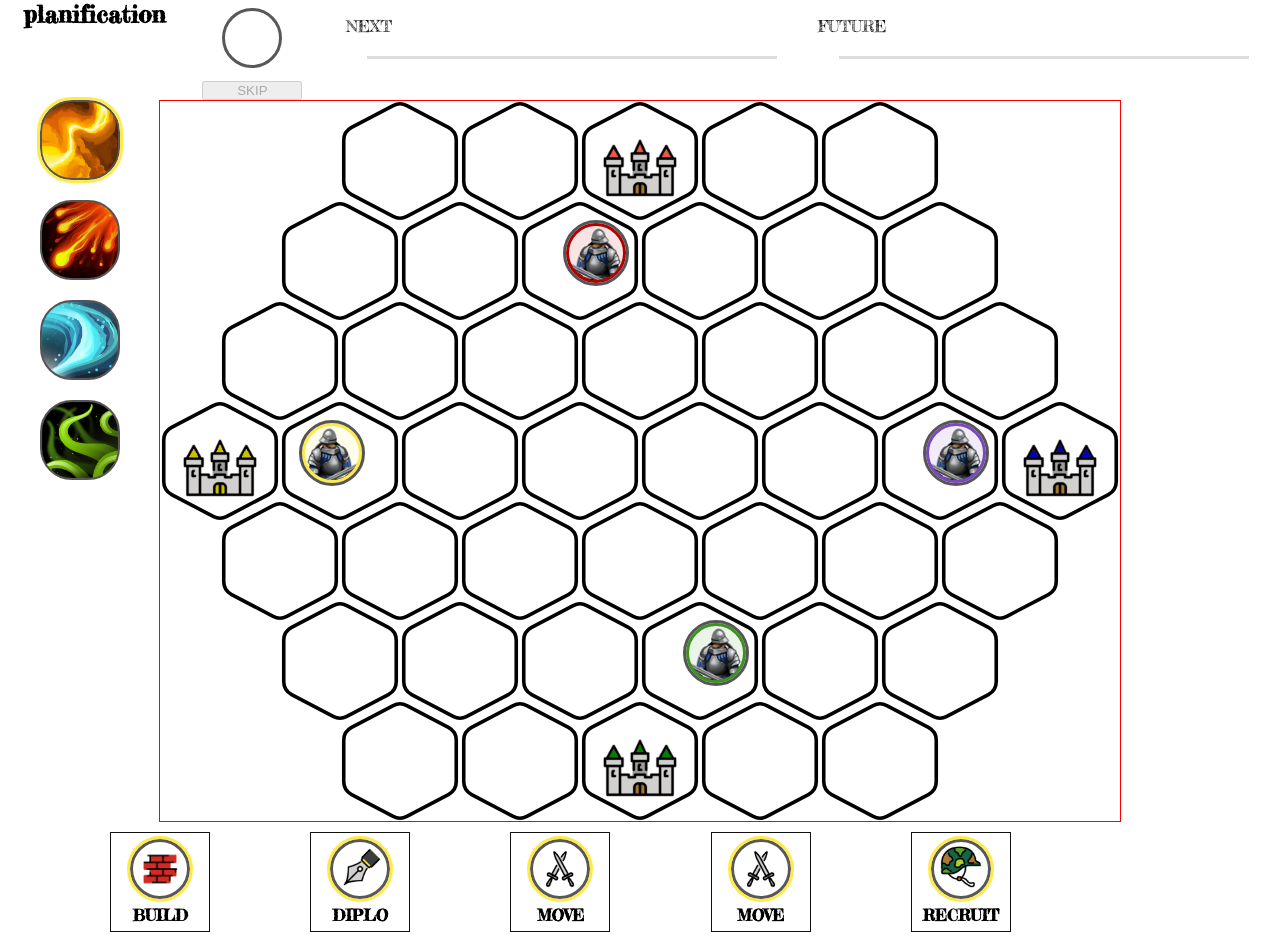
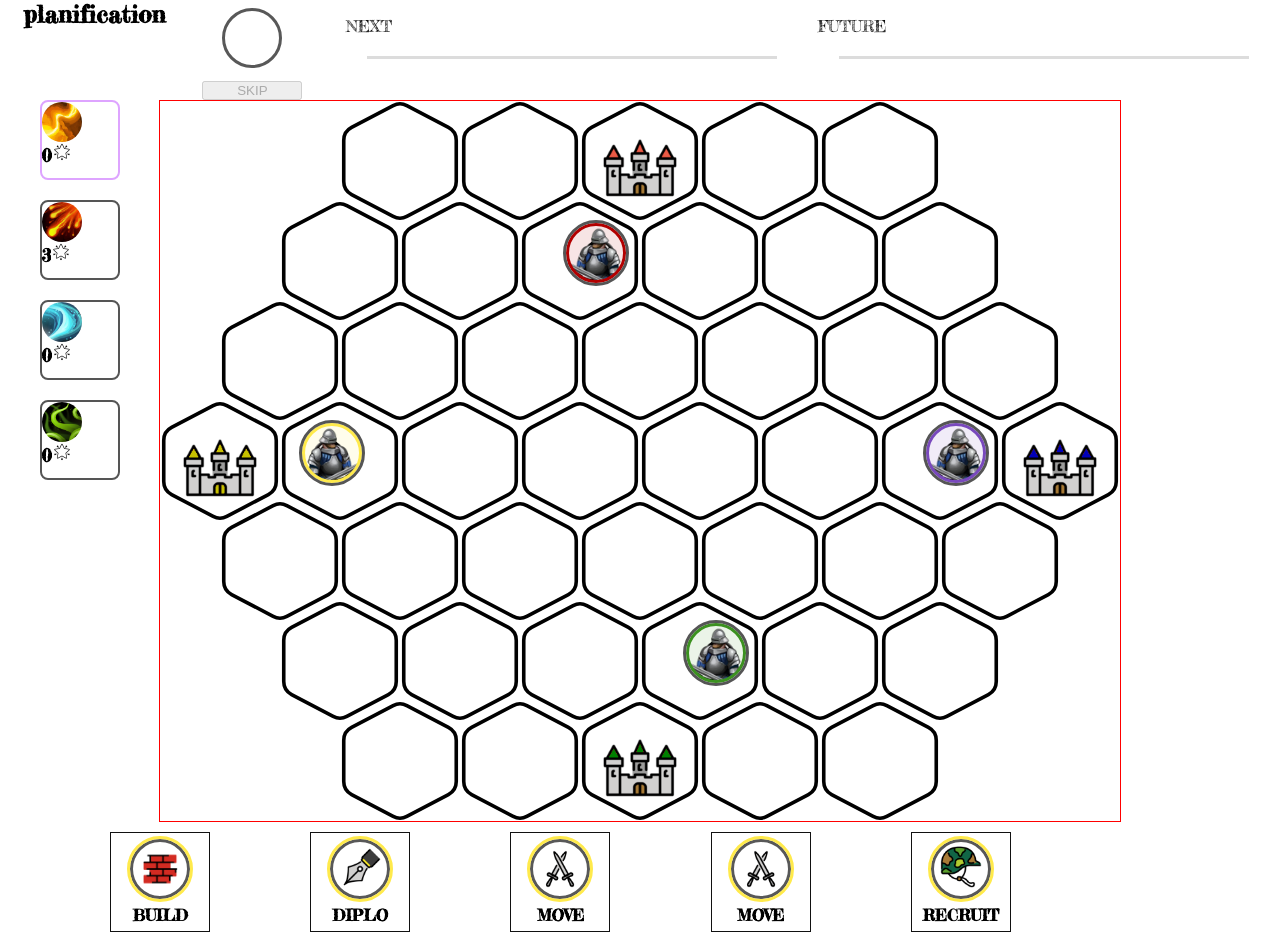
Before and after one commit to manuartero/storming, a React (Vite) app: page / in a window 1280 px wide. Built offline with nearby package versions, Linux system fonts and the light colour scheme.

Commit message:
feat: player points

```diff
--- /dev/null
+++ b/src/components/round-summary/player-summary.scss
@@ -0,0 +1,71 @@
+@use '../../styles/colors.scss';
+// @use 'styles/colors.scss';
+
+
+$size: 80px;
+
+.player-summary {
+  width: $size;
+  height: $size;
+
+  display: flex;
+  flex-direction: column;
+
+  margin-bottom: 20px;
+  border-radius: 10%;
+  border: 2px solid #555;
+
+  &--clickable {
+    cursor: pointer;
+  }
+
+  &--active {
+    border: 2px solid rgb(222, 164, 255); // tmp
+  }
+
+  &__info {
+    display: flex;
+    flex-direction: column; // tmp will be row?
+    justify-content: space-around;
+
+    &__avatar {
+      width: 40px;
+      height: 40px;
+      border-radius: 50%;
+
+      background-position: center;
+      background-repeat: no-repeat;
+      background-size: contain;
+
+      &--player {
+        background-image: url('./assets/player.png');
+      }
+
+      &--enemy1 {
+        background-image: url('./assets/enemy-1.png');
+      }
+
+      &--enemy2 {
+        background-image: url('./assets/enemy-2.png');
+      }
+
+      &--enemy3 {
+        background-image: url('./assets/enemy-3.png');
+      }
+    }
+
+    &__points {
+      font-size: large;
+      font-weight: bold;
+
+      img {
+        width: 20px;
+      }
+    }
+  }
+
+  &__extra {
+    &__greatest-empire {}
+  }
+
+}
--- /dev/null
+++ b/src/components/round-summary/player-summary.tsx
@@ -0,0 +1,49 @@
+import c from "classnames";
+import starPng from "./assets/star.png";
+
+import "./player-summary.scss";
+
+interface Props {
+  player: PlayerStatus;
+  active?: boolean;
+  clickable?: boolean;
+  onClick: (player: PlayerStatus) => void;
+}
+
+function PlayerSummary({
+  player,
+  active,
+  clickable,
+  onClick,
+}: Props): JSX.Element {
+  return (
+    <div
+      onClick={() => clickable && onClick(player)}
+      className={c(
+        "player-summary",
+        clickable && `player-summary--clickable`,
+        active && `player-summary--active`
+      )}
+    >
+      <div className="player-summary__info">
+        <div
+          className={c(
+            "player-summary__info__avatar",
+            `player-summary__info__avatar--${player.player}`
+          )}
+        />
+        <div className="player-summary__info__points">
+          {player.points}
+          <img src={starPng} />
+        </div>
+      </div>
+      <div className="player-summary__extra">
+        <div className="player-summary__extra__greatest-empire">
+          {player.greatestEmpirePoint ? "GREATEST EMPIRE" : ""}
+        </div>
+      </div>
+    </div>
+  );
+}
+
+export default PlayerSummary;
--- a/src/components/round-summary/round-summary.scss
+++ b/src/components/round-summary/round-summary.scss
@@ -1,58 +1,5 @@
-@use '../../styles/colors.scss';
-// @use 'styles/colors.scss';
-
-$size: 80px;
-
 .round-summary {
   display: flex;
   flex-direction: column;
   align-items: center;
 }
-
-.player-summary {
-  width: $size;
-  height: $size;
-
-  margin-bottom: 20px;
-  border-radius: 40%;
-  background-position: center;
-  background-repeat: no-repeat;
-  background-size: contain;
-  border: 2px solid #555;
-
-  &--clickable {
-    cursor: pointer;
-  }
-
-  &--player {
-    background-image: url('./assets/player.png');
-
-    &--active {
-      outline: 3px solid colors.$player-highlight;
-    }
-  }
-
-  &--enemy1 {
-    background-image: url('./assets/enemy-1.png');
-
-    &--active {
-      outline: 3px solid colors.$enemy1-highlight;
-    }
-  }
-
-  &--enemy2 {
-    background-image: url('./assets/enemy-2.png');
-
-    &--active {
-      outline: 3px solid colors.$enemy2-highlight;
-    }
-  }
-
-  &--enemy3 {
-    background-image: url('./assets/enemy-3.png');
-
-    &--active {
-      outline: 3px solid colors.$enemy3-highlight;
-    }
-  }
-}
--- a/src/components/round-summary/round-summary.tsx
+++ b/src/components/round-summary/round-summary.tsx
@@ -1,31 +1,9 @@
-import c from "classnames";
 import { useGameContext } from "contexts";
 import { logRender } from "utils/console";
+import PlayerSummary from "./player-summary";
+
 import "./round-summary.scss";
 
-function PlayerSummary({
-  player,
-  active,
-  clickable,
-  onClick,
-}: {
-  player: Player;
-  active: boolean;
-  clickable: boolean;
-  onClick: (player: Player) => void;
-}): JSX.Element {
-  return (
-    <div
-      onClick={() => onClick(player)}
-      className={c(
-        "player-summary",
-        `player-summary--${player}`,
-        clickable && `player-summary--clickable`,
-        active && `player-summary--${player}--active`
-      )}
-    ></div>
-  );
-}
 
 /**
  * Renders depends on:
@@ -36,7 +14,7 @@ function RoundSummary(): JSX.Element {
 
   const gameContext = useGameContext();
 
-  const isResolvingDiploAction = (player: Player) => {
+  const isResolvingDiploAction = ({ player }: PlayerStatus) => {
     return (
       gameContext.activePlayer === player &&
       gameContext.activeCard?.cardType === "actionCard" &&
@@ -44,20 +22,20 @@ function RoundSummary(): JSX.Element {
     );
   };
 
-  const onPlayerSummaryClick = (player: Player) => {
-    if (isResolvingDiploAction(player)) {
-      gameContext.firstPlayer(player);
+  const onPlayerSummaryClick = (playerStatus: PlayerStatus) => {
+    if (isResolvingDiploAction(playerStatus)) {
+      gameContext.firstPlayer(playerStatus.player);
     }
   };
 
   return (
     <div className="round-summary">
-      {gameContext.playerOrder.map((player) => (
+      {gameContext.players.map((playerStatus) => (
         <PlayerSummary
-          key={`summary-${player}`}
-          player={player}
-          active={player === gameContext.activePlayer}
-          clickable={isResolvingDiploAction(player)}
+          key={`player-summary-${playerStatus.player}`}
+          player={playerStatus}
+          active={playerStatus.player === gameContext.activePlayer}
+          clickable={isResolvingDiploAction(playerStatus)}
           onClick={onPlayerSummaryClick}
         />
       ))}
--- a/src/contexts/game-context/use-game-context.tsx
+++ b/src/contexts/game-context/use-game-context.tsx
@@ -1,7 +1,7 @@
 import { createContext, useContext, useState } from "react";
 import { logRender } from "utils/console";
 import { useBoard, emptyBoard } from "./use-board";
-import usePlayerOrder from "./use-player-order";
+import usePlayers from "./use-players";
 import { emptyTimeline, useTimeline } from "./use-timeline";
 
 const GameContext = createContext<GameContext>({
@@ -10,7 +10,7 @@ const GameContext = createContext<GameContext>({
   timeline: emptyTimeline,
   activeCard: undefined,
   activePlayer: undefined,
-  playerOrder: [],
+  players: [],
   build: () => {},
   move: () => {},
   recruit: () => {},
@@ -26,13 +26,13 @@ interface Props {
 function defineActivePlayer(
   phase: Phase,
   timeline: Timeline,
-  playerOrder: Player[]
+  players: PlayerStatus[]
 ) {
   if (phase === "planification") {
     // [ . . . . ]  playerOrder[0]    0, 4
     // [ . ]        playerOrder[1]    1, 5
-    // []           playerOrder[2]    2, 6
-    return playerOrder[timeline.next.length % 4];
+    // [ . . ]      playerOrder[2]    2, 6
+    return players[timeline.next.length % 4].player;
   }
   if (phase === "action") {
     return timeline.current?.cardType === "actionCard"
@@ -48,11 +48,11 @@ export function GameContextProvider({ children }: Props): JSX.Element {
   const [phase, setPhase] = useState<Phase>("planification"); // will be setup
   const { board, buildOnTile, movePiece, recruitOnTile } = useBoard();
   const { timeline, nextCard, planification, newTurn } = useTimeline();
-  const { playerOrder, firstPlayer } = usePlayerOrder();
+  const { players, firstPlayer } = usePlayers();
 
   /* derived state */
   const activeCard = timeline.current;
-  const activePlayer = defineActivePlayer(phase, timeline, playerOrder);
+  const activePlayer = defineActivePlayer(phase, timeline, players);
 
   /* API */
   const changePhase = () => {
@@ -94,7 +94,7 @@ export function GameContextProvider({ children }: Props): JSX.Element {
         timeline,
         activeCard,
         activePlayer,
-        playerOrder,
+        players,
         build: (action: BuildAction) => {
           buildOnTile(action);
           resolveActionCard();
--- a/src/contexts/game-context/use-player-order.ts
+++ /dev/null
@@ -1,17 +0,0 @@
-import { useState } from "react";
-
-const initialPlayerOrder: Player[] = ["player", "enemy1", "enemy2", "enemy3"];
-
-function usePlayerOrder() {
-  const [playerOrder, setPlayerOrder] = useState(initialPlayerOrder);
-
-  const firstPlayer = (player: Player) => {
-    console.info(`GameContext.firstPlayer({player: ${player}})`);
-    const newPlayerOrder = [player, ...playerOrder.filter((p) => p !== player)];
-    setPlayerOrder(newPlayerOrder);
-  };
-
-  return { playerOrder, firstPlayer };
-}
-
-export default usePlayerOrder;
--- /dev/null
+++ b/src/contexts/game-context/use-players.ts
@@ -0,0 +1,28 @@
+import { useState } from "react";
+
+const initialPlayerStatus: PlayerStatus[] = [
+  { player: "player", points: 0, greatestEmpirePoint: false },
+  { player: "enemy1", points: 3, greatestEmpirePoint: false },
+  { player: "enemy2", points: 0, greatestEmpirePoint: false },
+  { player: "enemy3", points: 0, greatestEmpirePoint: false },
+];
+
+function usePlayers() {
+  const [players, setPlayers] = useState(initialPlayerStatus);
+
+  const firstPlayer = (player: Player) => {
+    console.info(`GameContext.firstPlayer({ player: ${player} })`);
+    const newFirstPlayer = players.find((p) => p.player === player);
+    if (!newFirstPlayer) {
+      console.warn(
+        `Inconsistent state: trying to set first player to ${player}`
+      );
+      return;
+    }
+    setPlayers([newFirstPlayer, ...players.filter((p) => p.player !== player)]);
+  };
+
+  return { players, firstPlayer };
+}
+
+export default usePlayers;
--- a/src/env.d.ts
+++ b/src/env.d.ts
@@ -1 +1,4 @@
-/// <reference types="vite-plugin-svgr/client" />
+declare module "*.png";
+declare module "*.svg";
+declare module "*.jpeg";
+declare module "*.jpg";
```
Also changed, not shown: src/@types/storming.d.ts (+14 -3 lines), src/components/round-summary/assets/star.png (added).
